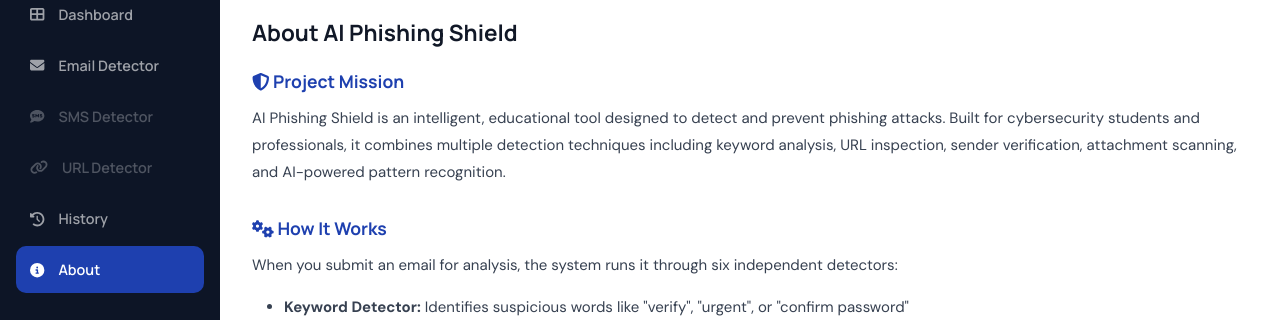
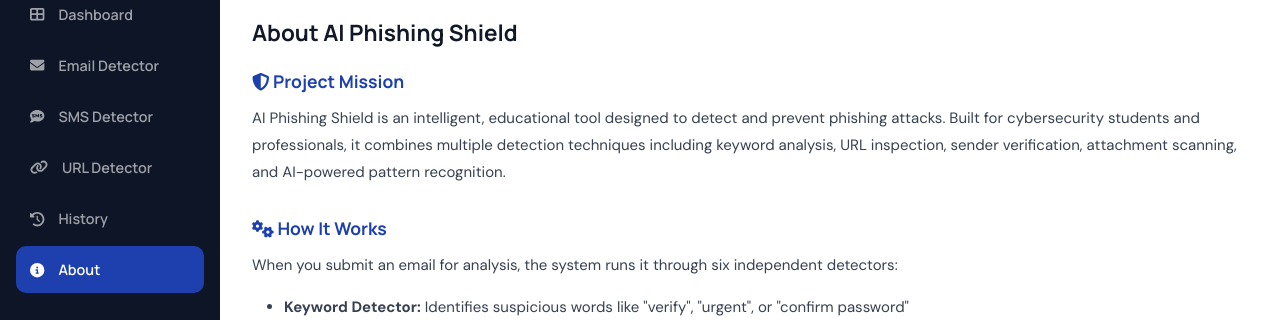
Before and after one commit to jiyagdoss-tech/AI_Phishing_Shield, a Flask app: page /about in a window 1280 px wide. Shown: the part 129-449 px from the top of the page. Run offline with Flask 3, Linux system fonts and the light colour scheme; parts of the project's set-up code (start-up, migrations or seed data) failed here and were passed over.

Commit message:
Update base.html

```diff
--- a/templates/base.html
+++ b/templates/base.html
@@ -30,11 +30,11 @@
                     <i class="fas fa-envelope"></i>
                     <span>Email Detector</span>
                 </a>
-                <a href="#" class="nav-item disabled" title="Coming soon">
+                <a href="{{ url_for('sms_analyzer') }}" class="nav-item {% if request.endpoint == 'sms_analyzer' %}active{% endif %}">
                     <i class="fas fa-comment-sms"></i>
                     <span>SMS Detector</span>
                 </a>
-                <a href="#" class="nav-item disabled" title="Coming soon">
+                <a href="{{ url_for('url_analyzer') }}" class="nav-item {% if request.endpoint == 'url_analyzer' %}active{% endif %}">
                     <i class="fas fa-link"></i>
                     <span>URL Detector</span>
                 </a>
```
